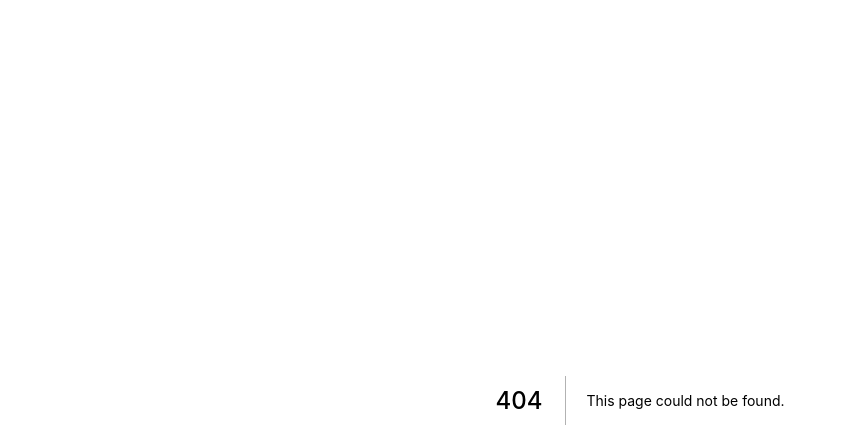
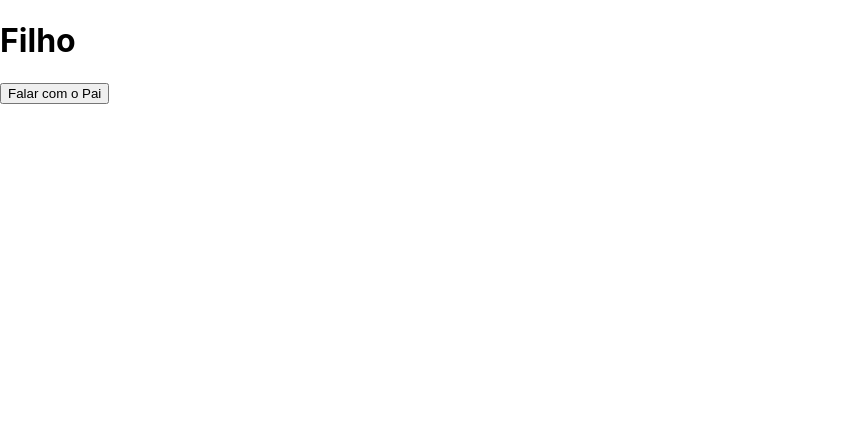
Before and after one commit to David-Pires/React-Exercises, a Next.js app: page /comunicacao/indereta1 in a window 1280 px wide. Before the commit this address had no page. Shown: the top 448 px of the page, without its empty margins (0-847 px from the left). Built offline with nearby package versions, Linux system fonts and the light colour scheme.

Commit message:
Indirect communication

```diff
--- /dev/null
+++ b/components/indireta/FilhoIndireta.jsx
@@ -0,0 +1,11 @@
+export default function FilhoIndireta(props) {
+  //"Passei em UTA"
+  console.log(props.funcao)
+
+  return (
+    <div>
+      <h1> Filho</h1>
+      <button onClick={props.funcao}>Falar com o Pai</button>
+    </div>
+  )
+}
--- /dev/null
+++ b/components/indireta/PaiIndireta.jsx
@@ -0,0 +1,12 @@
+import FilhoIndireta from './FilhoIndireta';
+
+export default function PaiIndireta(props) {
+  function falarComigo() {
+    console.log('Alguém falou comigo')
+  }
+  return (
+    <div>
+      <FilhoIndireta funcao={falarComigo} />
+          </div>
+  )
+}
--- /dev/null
+++ b/pages/comunicacao/indereta1.jsx
@@ -0,0 +1,9 @@
+import PaiIndireta from '../../components/indireta/PaiIndireta';
+
+export default function Indireta1() {
+  return (
+    <div>
+    <PaiIndireta/>
+    </div>
+  )
+}
```
